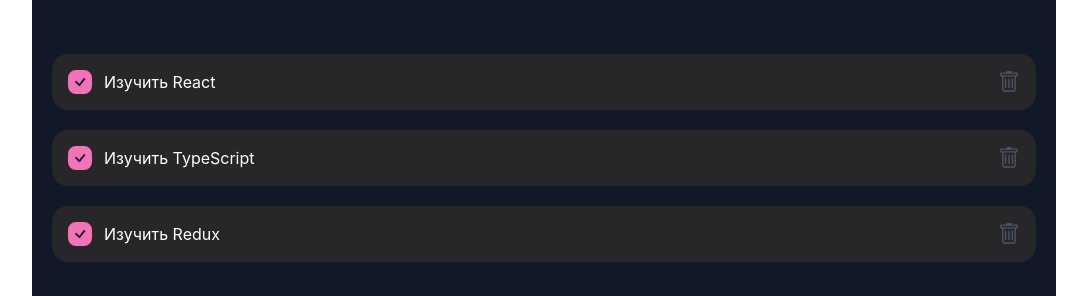
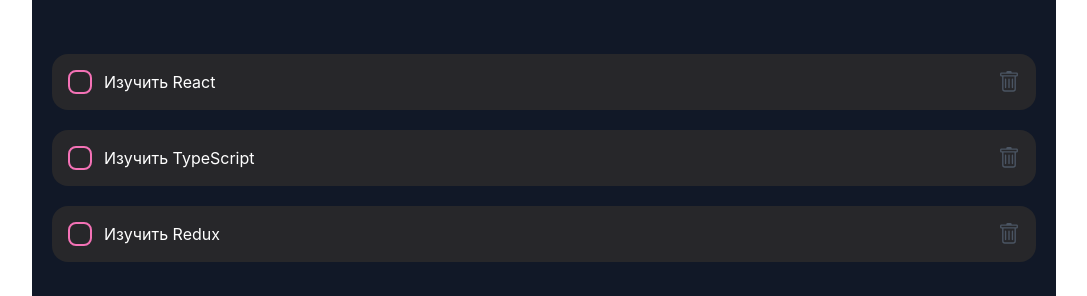
Before and after one commit to Kuban23/To-do-list-React-TypeScript-Tailwind-css, a React (Create React App) app: page / in a window 1280 px wide. Shown: the part 230-526 px from the top of the page, without its empty margins (96-1183 px from the left). Built offline with nearby package versions, Linux system fonts and the light colour scheme.

Commit message:
feat: реализация выполненный todo, checkedTodo

```diff
--- a/src/components/check/Check.tsx
+++ b/src/components/check/Check.tsx
@@ -1,10 +1,17 @@
-import React from 'react'
+import React, { FC } from 'react'
 import { BsCheck } from 'react-icons/bs'
 
-const Check = () => {
+interface CheckProps {
+
+   isCompleted: boolean,
+}
+
+const Check: FC<CheckProps> = ({ isCompleted }) => {
    return (
-      <div className='bg-pink-400 border-2 rounded-lg border-pink-400  w-6 h-6 mr-3 flex items-center justify-center'>
-         <BsCheck className=' text-gray-900' size={24} />
+      <div className={` border-2 rounded-lg border-pink-400 ${isCompleted ? 'bg-pink-400': ''} w-6 h-6 mr-3 flex items-center justify-center`}>
+         {isCompleted &&
+            <BsCheck className=' text-gray-900' size={24} />
+         }
       </div>
    )
 }
--- a/src/components/screens/Home/Home.tsx
+++ b/src/components/screens/Home/Home.tsx
@@ -7,22 +7,28 @@
 
 const Home = () => {
 
-   const todos = [
+   const [todos, setTodos] = React.useState([
       { id: 1, title: 'Изучить React', isCompleted: false },
       { id: 2, title: 'Изучить TypeScript', isCompleted: false },
       { id: 3, title: 'Изучить Redux', isCompleted: false },
+   ]);
 
-   ];
+   const checkedTodo = (id: number) => {
+      setTodos(prev => prev.map(item => item.id === id ? { ...item, isCompleted: !item.isCompleted } : item))
+   }
 
    return (
       <div className='bg-gray-900 h-screen text-white w-4/5 mx-auto'>
          <h1 className=' font-bold text-2xl text-center mb-10 pt-5'>Список дел.</h1>
 
-       <FilterTodoItem/>
+         <FilterTodoItem />
 
          <CreateTodoItem />
 
-         <TodoItem todos={todos} />
+         <TodoItem
+            todos={todos}
+            checkedTodo={checkedTodo}
+         />
 
 
       </div>
--- a/src/components/screens/Home/TodoItem.tsx
+++ b/src/components/screens/Home/TodoItem.tsx
@@ -1,29 +1,32 @@
-import { type } from '@testing-library/user-event/dist/type'
-import React from 'react'
+
+import React, {FC} from 'react'
 import Check from '../../check/Check'
 import {BsTrash} from 'react-icons/bs'
 
-type TodoType = {
+interface TodoType {
    id: number,
    title: string,
    isCompleted: boolean,
 }
 
-type PropsType = {
+interface TodoItemProps{
    todos: Array<TodoType>
+   checkedTodo:Function
 }
 
-export const TodoItem = (props: PropsType) => {
+export const TodoItem: FC<TodoItemProps> = ({todos, checkedTodo}) => {
 
    return (
       <div>
 
-         {props.todos.map(todo =>
+         {todos.map(todo =>
             <div className='flex items-center bg-zinc-800 mb-5 mx-5 rounded-2xl px-4 py-4 justify-between
             hover:bg-zinc-700 hover:opacity-80 ease-in-out duration-500' key={todo.id}>
                <span className='flex items-center'>
-               <button>
-             <Check />
+               <button onClick={()=>checkedTodo(todo.id)}>
+             <Check
+             isCompleted={todo.isCompleted}
+             />
              </button>
 
                {todo.title}
```
